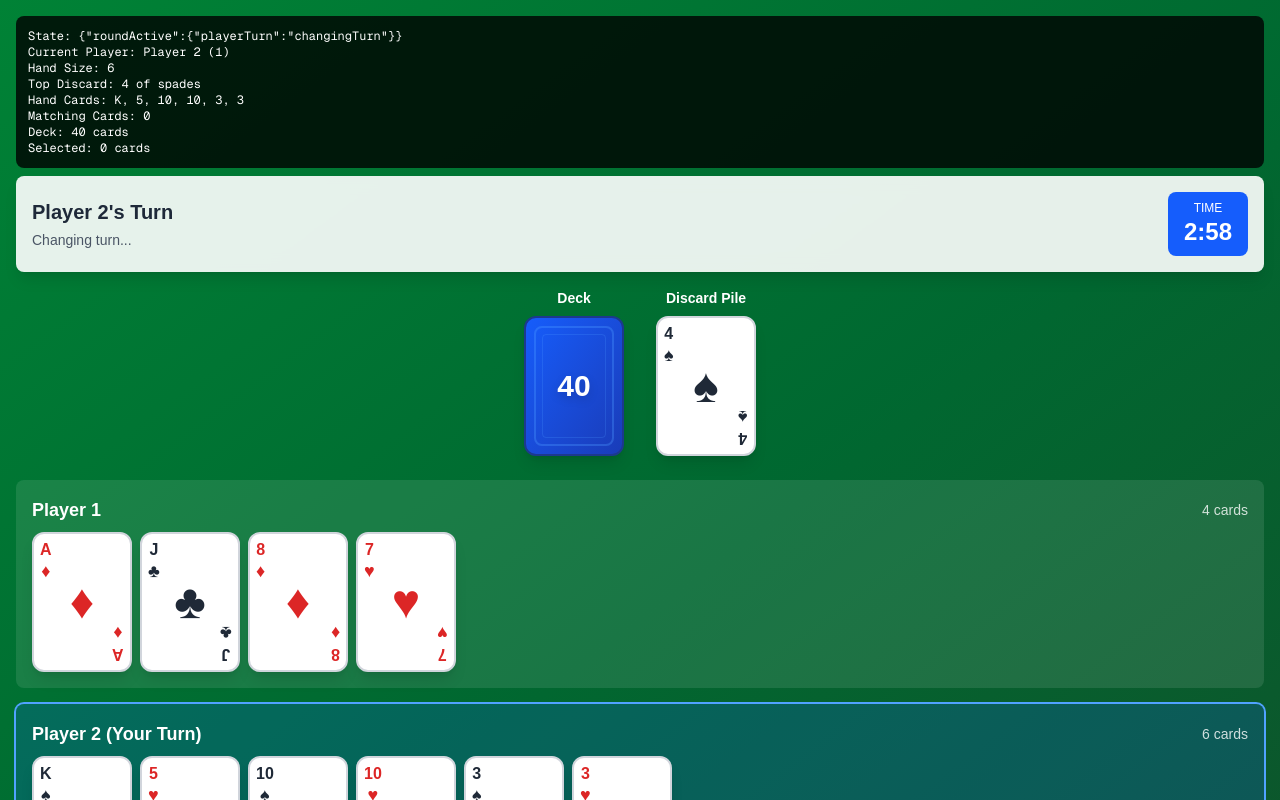
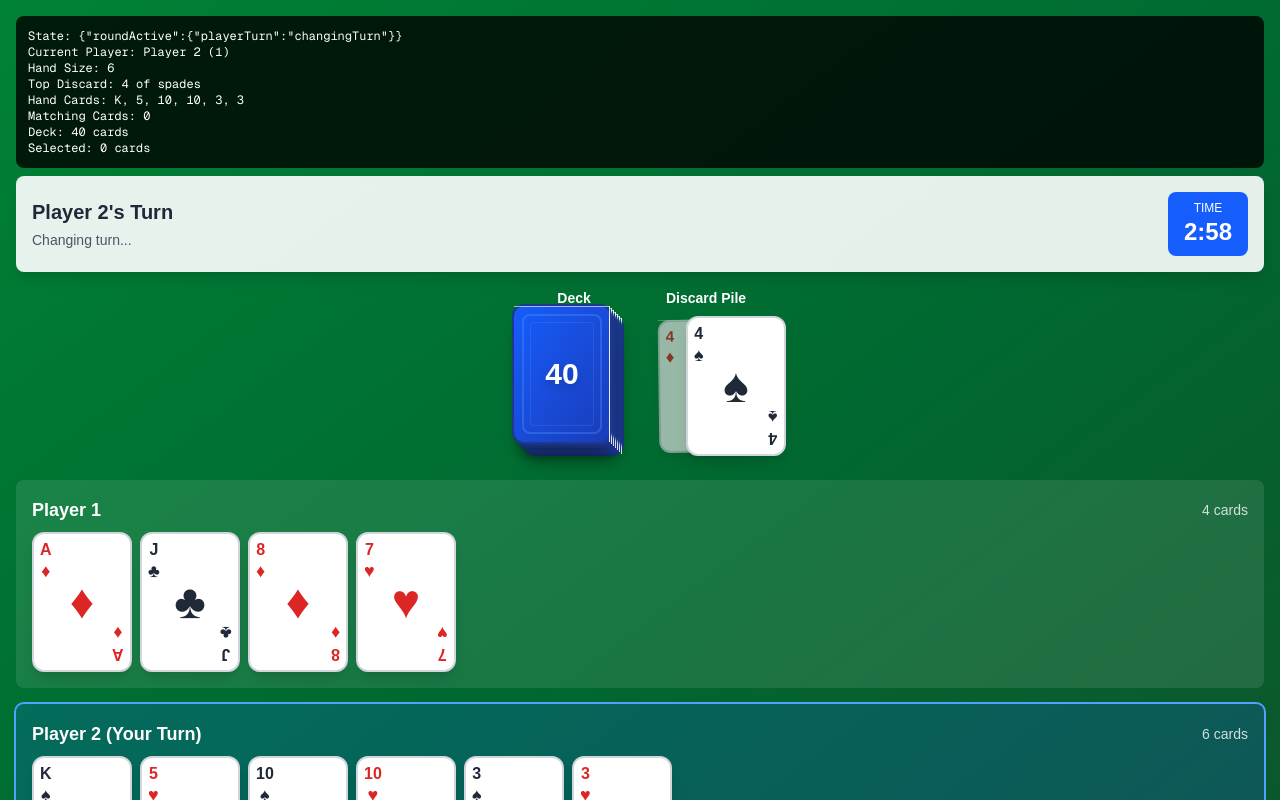
Before and after one commit to NpappaG/card-state-machine, a Next.js app: page / in a window 1280 px wide. Both pictures are taken after a click on the button "Start Game". Shown: the top 800 px of the page. Built offline with nearby package versions, Linux system fonts and the light colour scheme.

Commit message:
Add Deck and discard animations to look more 3D

```diff
--- /dev/null
+++ b/app/components/deck/DeckStack.tsx
@@ -0,0 +1,74 @@
+'use client';
+
+import { motion } from 'framer-motion';
+
+interface DeckStackProps {
+  cardCount: number;
+  maxCards?: number;
+}
+
+/**
+ * Animated deck component that shows 3D stack thickness based on card count.
+ * Stack gets thinner as cards are drawn.
+ */
+export function DeckStack({ cardCount, maxCards = 52 }: DeckStackProps) {
+  if (cardCount === 0) {
+    return (
+      <div className="flex h-full w-full items-center justify-center rounded-xl border-2 border-dashed border-white/50 bg-green-800/50">
+        <span className="text-white text-sm">Empty</span>
+      </div>
+    );
+  }
+
+  // Calculate how many "layers" to show (max 8 for visual effect)
+  const visibleLayers = Math.min(Math.ceil((cardCount / maxCards) * 8), 8);
+
+  return (
+    <div className="relative h-full w-full">
+      {/* Draw the stack layers from bottom to top */}
+      {Array.from({ length: visibleLayers }).map((_, idx) => {
+        const offset = idx * 2; // 2px offset per layer
+        const isTop = idx === visibleLayers - 1;
+
+        return (
+          <motion.div
+            key={idx}
+            initial={{ opacity: 0, y: 20 }}
+            animate={{ opacity: 1, y: 0 }}
+            exit={{ opacity: 0, y: 20 }}
+            transition={{ delay: idx * 0.02 }}
+            className="absolute rounded-xl bg-gradient-to-br from-blue-600 to-blue-800 border-2 border-blue-900 shadow-lg"
+            style={{
+              bottom: `${offset}px`,
+              left: `-${offset}px`,
+              right: `${offset}px`,
+              height: '140px',
+              zIndex: idx,
+            }}
+          >
+            {/* White edge highlight for 3D effect */}
+            <div className="absolute top-0 right-0 h-full w-[1px] bg-white/90" />
+            <div className="absolute top-0 right-0 w-full h-[1px] bg-white/60" />
+
+            {/* Inner decorative rings */}
+            <div className="absolute inset-2 rounded-lg border-2 border-blue-400/30" />
+            <div className="absolute inset-4 rounded border border-blue-400/20" />
+
+            {/* Card count on top layer only */}
+            {isTop && (
+              <motion.div
+                initial={{ scale: 0 }}
+                animate={{ scale: 1 }}
+                className="absolute inset-0 flex items-center justify-center"
+              >
+                <span className="text-3xl font-bold text-white drop-shadow-lg z-10">
+                  {cardCount}
+                </span>
+              </motion.div>
+            )}
+          </motion.div>
+        );
+      })}
+    </div>
+  );
+}
--- /dev/null
+++ b/app/components/discard/DiscardStack.tsx
@@ -0,0 +1,84 @@
+'use client';
+
+import { motion, AnimatePresence } from 'framer-motion';
+import { Card } from '@/components/Card';
+import type { Card as CardType } from '@/lib/types';
+
+interface DiscardStackProps {
+  discardPile: CardType[];
+  maxVisible?: number;
+}
+
+/**
+ * Animated discard pile that shows stacked cards with the top card prominently displayed.
+ * Shows last few cards stacked behind for visual depth.
+ */
+export function DiscardStack({ discardPile, maxVisible = 3 }: DiscardStackProps) {
+  if (discardPile.length === 0) {
+    return (
+      <div className="flex h-full w-full items-center justify-center rounded-lg border-2 border-dashed border-white/50 bg-green-800/50">
+        <span className="text-white text-sm">Empty</span>
+      </div>
+    );
+  }
+
+  // Get the last N cards to show as stack
+  const visibleCards = discardPile.slice(-maxVisible);
+
+  return (
+    <div className="relative h-full w-full">
+      <AnimatePresence mode="popLayout">
+        {visibleCards.map((card, idx) => {
+          const isTop = idx === visibleCards.length - 1;
+          const xOffset = idx * 30; // 30px horizontal offset to show rank/suit
+          const rotation = idx * 1.5 - (visibleCards.length - 1) * 0.75; // Slight rotation spread
+
+          return (
+            <motion.div
+              key={card.id}
+              layout
+              initial={{
+                scale: 0.8,
+                opacity: 0,
+                x: -100,
+                rotate: -20,
+              }}
+              animate={{
+                scale: isTop ? 1 : 0.95,
+                opacity: isTop ? 1 : 0.7,
+                x: xOffset,
+                y: 0,
+                rotate: isTop ? 0 : rotation,
+              }}
+              exit={{
+                scale: 0.8,
+                opacity: 0,
+                transition: { duration: 0.2 },
+              }}
+              transition={{
+                type: 'spring',
+                stiffness: 300,
+                damping: 30,
+                mass: 0.8,
+              }}
+              className="absolute top-0 left-0"
+              style={{
+                zIndex: idx,
+                filter: isTop ? 'none' : 'brightness(0.85)',
+              }}
+            >
+              {/* White edge highlight for 3D effect */}
+              {!isTop && (
+                <>
+                  <div className="absolute top-0 right-0 h-full w-[1px] bg-white/90 z-10" />
+                  <div className="absolute top-0 right-0 w-full h-[1px] bg-white/60 z-10" />
+                </>
+              )}
+              <Card card={card} disabled layoutId={card.id} />
+            </motion.div>
+          );
+        })}
+      </AnimatePresence>
+    </div>
+  );
+}
--- a/app/page.tsx
+++ b/app/page.tsx
@@ -3,6 +3,9 @@
 import { useCardGame } from '@/lib/hooks/useCardGame';
 import { useAnimations } from '@/lib/hooks/useAnimations';
 import { Card } from '@/components/Card';
+import { DeckStack } from './components/deck/DeckStack';
+import { DiscardStack } from './components/discard/DiscardStack';
+import { LayoutGroup } from 'framer-motion';
 import React, { useState } from 'react';
 
 export default function GamePage() {
@@ -158,7 +161,8 @@ export default function GamePage() {
 
   // Render active game
   return (
-    <div className="flex min-h-screen flex-col bg-gradient-to-br from-green-700 to-green-900 p-4">
+    <LayoutGroup>
+      <div className="flex min-h-screen flex-col bg-gradient-to-br from-green-700 to-green-900 p-4">
       {/* Debug Panel */}
       <div className="mb-2 rounded-lg bg-black/80 p-3 text-xs text-white font-mono">
         <div>State: {JSON.stringify(game.snapshot.value)}</div>
@@ -216,19 +220,7 @@ export default function GamePage() {
           <div className="flex flex-col items-center gap-2">
             <span className="text-sm font-semibold text-white">Deck</span>
             <div className="relative" style={{ width: '100px', height: '140px' }}>
-              {game.deck.length > 0 ? (
-                <div className="relative h-full w-full rounded-xl bg-gradient-to-br from-blue-600 to-blue-800 border-2 border-blue-900 shadow-lg flex items-center justify-center">
-                  <div className="absolute inset-2 rounded-lg border-2 border-blue-400/30" />
-                  <div className="absolute inset-4 rounded border border-blue-400/20" />
-                  <span className="text-3xl font-bold text-white drop-shadow-lg z-10">
-                    {game.deck.length}
-                  </span>
-                </div>
-              ) : (
-                <div className="flex h-full w-full items-center justify-center rounded-xl border-2 border-dashed border-white/50 bg-green-800/50">
-                  <span className="text-white text-sm">Empty</span>
-                </div>
-              )}
+              <DeckStack cardCount={game.deck.length} />
             </div>
           </div>
 
@@ -236,13 +228,7 @@ export default function GamePage() {
           <div className="flex flex-col items-center gap-2">
             <span className="text-sm font-semibold text-white">Discard Pile</span>
             <div style={{ width: '100px', height: '140px' }}>
-              {game.topDiscard ? (
-                <Card card={game.topDiscard} isDisabled />
-              ) : (
-                <div className="flex h-full w-full items-center justify-center rounded-lg border-2 border-dashed border-white/50 bg-green-800/50">
-                  <span className="text-white text-sm">Empty</span>
-                </div>
-              )}
+              <DiscardStack discardPile={game.discardPile} />
             </div>
           </div>
         </div>
@@ -289,6 +275,7 @@ export default function GamePage() {
                         isDisabled={!canInteract}
                         animationState={animState}
                         onClick={() => handleCardClick(card.id)}
+                        layoutId={card.id}
                       />
                     );
                   })}
@@ -311,5 +298,6 @@ export default function GamePage() {
         </div>
       </div>
     </div>
+    </LayoutGroup>
   );
 }
--- a/components/Card.tsx
+++ b/components/Card.tsx
@@ -9,6 +9,8 @@ interface CardProps {
   isDisabled?: boolean;
   animationState?: 'idle' | 'selected' | 'exiting' | 'inHand';
   onClick?: () => void;
+  layoutId?: string;
+  disabled?: boolean;
 }
 
 // Suit symbols
@@ -44,6 +46,8 @@ export function Card({
   isDisabled = false,
   animationState = 'idle',
   onClick,
+  layoutId,
+  disabled = false,
 }: CardProps) {
   const suitSymbol = SUIT_SYMBOLS[card.suit];
   const suitColor = SUIT_COLORS[card.suit];
@@ -78,6 +82,8 @@ export function Card({
     },
   };
 
+  const isActuallyDisabled = isDisabled || disabled;
+
   return (
     <motion.button
       className={`
@@ -85,17 +91,18 @@ export function Card({
         rounded-xl bg-white shadow-lg
         border-2 transition-all overflow-hidden
         ${isSelected ? 'border-blue-500 ring-4 ring-blue-300' : 'border-gray-300'}
-        ${isDisabled ? 'cursor-not-allowed opacity-50' : 'cursor-pointer hover:shadow-xl'}
+        ${isActuallyDisabled ? 'cursor-not-allowed opacity-50' : 'cursor-pointer hover:shadow-xl'}
         ${animationState === 'exiting' ? 'pointer-events-none' : ''}
       `}
       variants={variants}
       initial="idle"
       animate={isSelected ? 'selected' : animationState}
-      whileHover={!isDisabled && !isSelected ? { scale: 1.02 } : undefined}
-      whileTap={!isDisabled ? { scale: 0.98 } : undefined}
-      onClick={!isDisabled ? onClick : undefined}
-      disabled={isDisabled}
+      whileHover={!isActuallyDisabled && !isSelected ? { scale: 1.02 } : undefined}
+      whileTap={!isActuallyDisabled ? { scale: 0.98 } : undefined}
+      onClick={!isActuallyDisabled ? onClick : undefined}
+      disabled={isActuallyDisabled}
       layout
+      layoutId={layoutId}
       style={{ width: '100px', height: '140px', padding: '6px' }}
     >
       {/* Top-left rank and suit */}
```
